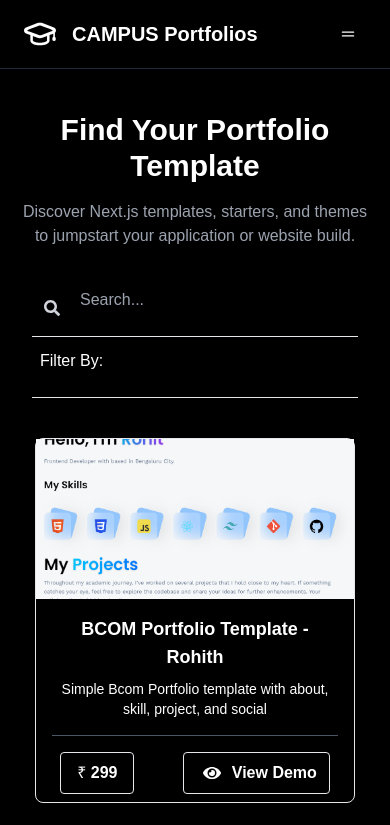
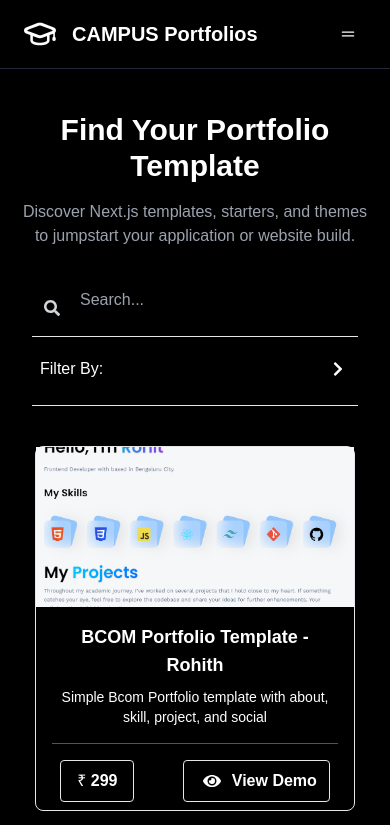
Before and after one commit to me-safwan-07/CampusPortfolios, a React (Vite) app: page / in a window 390 px wide. Shown: the top 825 px of the page. Built offline with nearby package versions, Linux system fonts and the light colour scheme.

Commit message:
add icon on Filter by button

```diff
--- a/src/components/Sidebar.tsx
+++ b/src/components/Sidebar.tsx
@@ -90,14 +90,15 @@
       </div>
 
       {/* Mobile Filter Toggle Button */}
-      <hr className="pb-1 md:hidden" />
+      <hr className="md:hidden" />
       <button
         onClick={toggleFilterOptions}
-        className="block border-none text-start md:hidden w-full bg-white dark:bg-black p-2 mb-4 border border-black dark:border-white rounded-md"
+        className="flex justify-between mt-3  align-center block border-none text-start md:hidden w-full bg-white dark:bg-black p-2 mb-4 border border-black dark:border-white rounded-md"
       >
         Filter By:
+        { showFilterOptions === true ? <FaChevronDown className='m-1'/>: <FaChevronRight className='m-1'/>}
       </button>
-      <hr className="pt-0 md:hidden" />
+      <hr className="md:hidden" />
 
       {/* Filter Heading with Clear Button */}
       <div className="flex justify-between items-center mb-4">
@@ -107,7 +108,7 @@
         {hasFilters && (
           <button
             onClick={clearFilters}
-            className="text-sm flex flex-grow gap-2 justify-center items-center mx-auto border p-1 rounded-md text-gray-500 border-gray-500 hover:border-black hover:text-black dark:hover:border-white dark:hover:text-white"
+            className=" md:p0 text-sm flex flex-grow gap-2 justify-center items-center mx-auto border p-1 rounded-md text-gray-500 border-gray-500 hover:border-black hover:text-black dark:hover:border-white dark:hover:text-white"
           >
             <GoXCircleFill className='h-5' /> Clear
           </button>
@@ -115,7 +116,7 @@
       </div>
 
       {/* Search Bar for Desktop */}
-      <div className="relative hidden md:block">
+      <div className="relative hidden md:block cursor-pointer">
         <input
           type="text"
           value={searchTerm}
@@ -149,16 +150,16 @@
                 {dropdownStates[key] && (
                   <ul className="mt-4 space-y-2">
                     {filterData[key].map(item => (
-                      <li key={item} className="flex items-center px-6">
+                      <li key={item} className="flex items-center px-6 cursor-pointer">
                         <input
                           type="checkbox"
                           id={item}
                           value={item}
                           checked={filterStates[key].includes(item)}
                           onChange={(e) => handleFilterChange(e, key)}
-                          className="mr-2 w-4 h-4 border-none rounded accent-black dark:accent-white"
+                          className="mr-2 w-4 h-4 border-none rounded accent-black dark:accent-white cursor-pointer"
                         />
-                        <label htmlFor={item} className="text-gray-700 dark:text-gray-300">
+                        <label htmlFor={item} className="text-gray-700 dark:text-gray-300 cursor-pointer">
                           {item}
                         </label>
                       </li>
--- a/src/pages/TemplateDetails.tsx
+++ b/src/pages/TemplateDetails.tsx
@@ -70,13 +70,12 @@
             <li key={index} className="mb-2">{item}</li>
           ))}
         </ul>
-        {/* <div className="bg-gray-100 dark:bg-gray-900 flex justify-center h-auto p-4 md:p-2 md:w-2/3 lg:p-4 rounded-lg shadow-md"> */}
-          {/* <h3 className="text-base md:text-lg lg:text-xl font-semibold mb-4 text-gray-800 dark:text-gray-200">
+        <div className="bg-gray-100 dark:bg-gray-900 flex justify-center h-auto p-4 md:p-2 md:w-2/3 lg:p-4 rounded-lg shadow-md">
+          <h3 className="text-base md:text-lg lg:text-xl font-semibold mb-4 text-gray-800 dark:text-gray-200">
             Like this template? Complete the form below, and we'll get in touch with you shortly.
-          </h3> */}
-          <Forms className="block md:hidden relative left-0 top-0 w-full h-full border" />
-        {/* </div> */}
-
+          </h3>
+           <Forms className="block md:hidden relative left-0 top-0 w-full h-full border" />
+         </div>
       </div>
     </div>
   );
```
